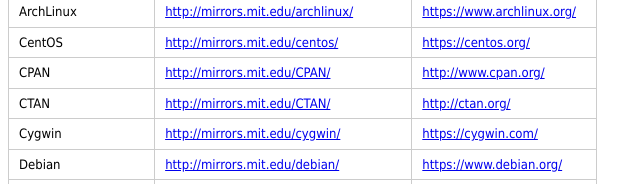
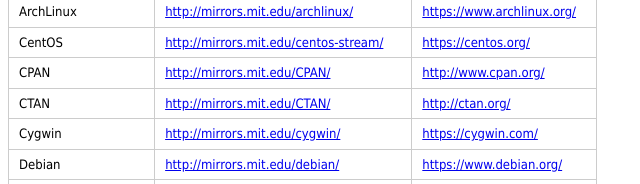
Before and after one commit to sipb/mirrors-www, a plain HTML site: page index.html in a window 1280 px wide. Shown: the part 233-417 px from the top of the page, 0-640 px from the left. Drawn offline with Linux system fonts and the light colour scheme.

Commit message:
Update CentOS to CentOS Stream

```diff
--- a/index.html
+++ b/index.html
@@ -20,7 +20,7 @@
       </thead>
       <tbody>
         <tr><td>ArchLinux</td><td><a href="//mirrors.mit.edu/archlinux/">http://mirrors.mit.edu/archlinux/</a></td><td><a href="https://www.archlinux.org/">https://www.archlinux.org/</a></td></tr>
-        <tr><td>CentOS</td><td><a href="//mirrors.mit.edu/centos/">http://mirrors.mit.edu/centos/</a></td><td><a href="https://centos.org/">https://centos.org/</a></td></tr>
+        <tr><td>CentOS</td><td><a href="//mirrors.mit.edu/centos-stream/">http://mirrors.mit.edu/centos-stream/</a></td><td><a href="https://centos.org/">https://centos.org/</a></td></tr>
         <tr><td>CPAN</td><td><a href="//mirrors.mit.edu/CPAN/">http://mirrors.mit.edu/CPAN/</a></td><td><a href="http://www.cpan.org/">http://www.cpan.org/</a></td></tr>
         <tr><td>CTAN</td><td><a href="//mirrors.mit.edu/CTAN/">http://mirrors.mit.edu/CTAN/</a></td><td><a href="http://ctan.org/">http://ctan.org/</a></td></tr>
         <tr><td>Cygwin</td><td><a href="//mirrors.mit.edu/cygwin/">http://mirrors.mit.edu/cygwin/</a></td><td><a href="https://cygwin.com/">https://cygwin.com/</a></td></tr>
```
